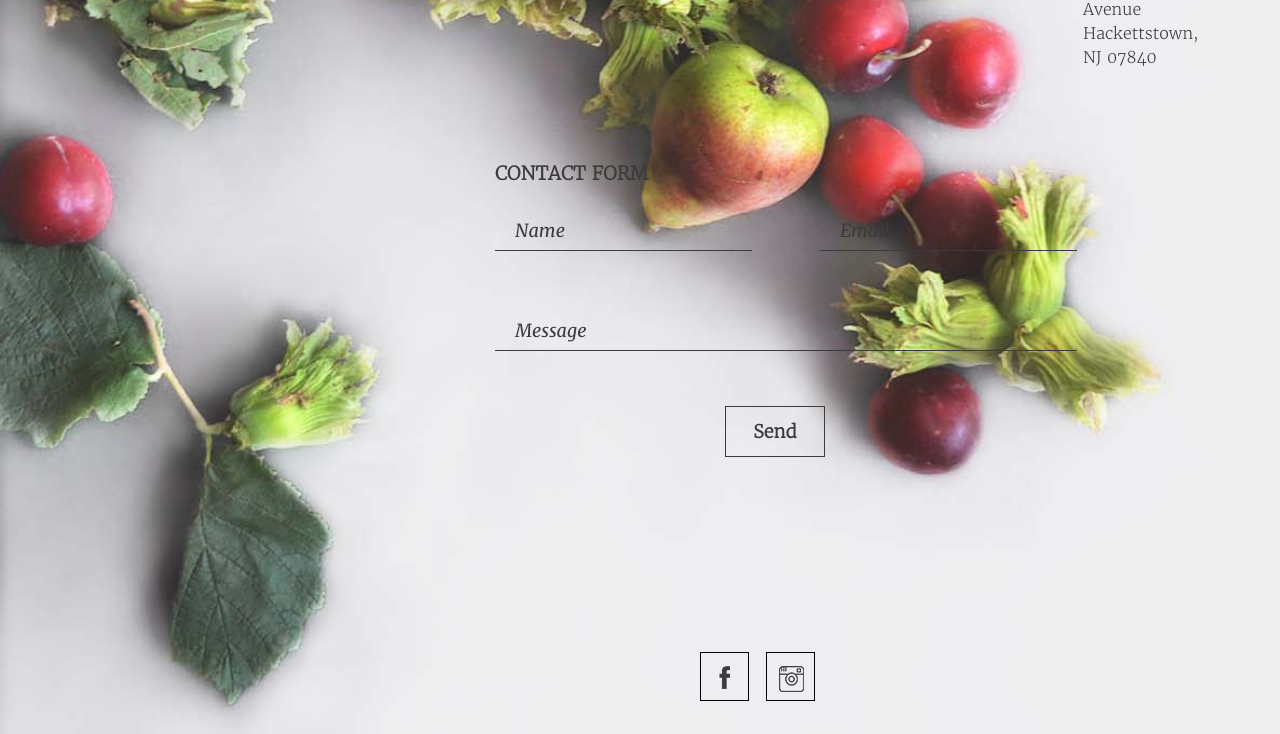
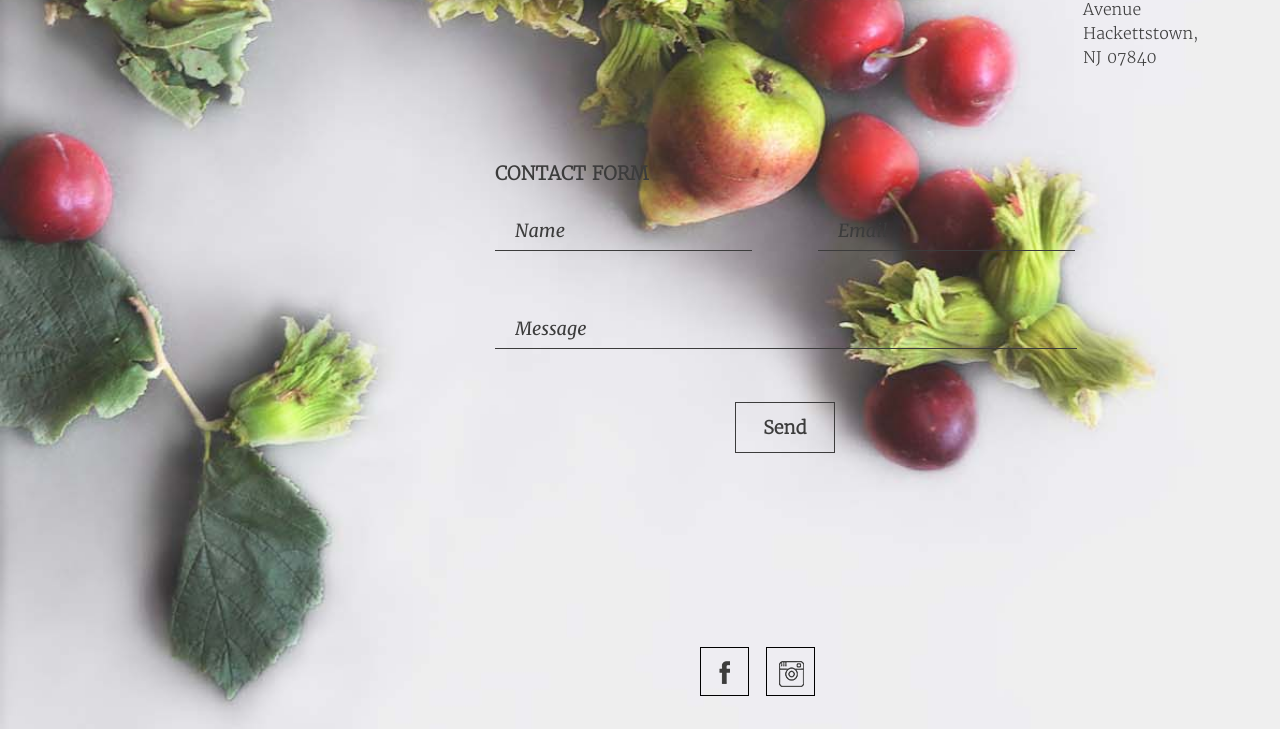
Before and after one commit to dmorenogogoleva/kviktory, a website: page src/index.html in a window 1280 px wide. Shown: the part 5174-5908 px from the top of the page. Drawn offline with nearby package versions, Linux system fonts and the light colour scheme; files that its build step writes are made by us from their sources.

Commit message:
updated footer-form styles

```diff
--- a/src/styles/components/_footer-form.scss
+++ b/src/styles/components/_footer-form.scss
@@ -1,10 +1,8 @@
 .footer-form {
-  max-width: 600px;
-  margin-left: auto;
-  margin-right: 230px;
-  margin-bottom: 195px;
+  margin-bottom: 194px;
     &__title {
       text-align: start;
+      margin-bottom: 30px;
     }
     & .contact {
       display: flex;
@@ -28,8 +26,11 @@
     &__block {
       display: flex;
       justify-content: space-between;
-      padding-top: 11px;
-      padding-bottom: 62px;
+      margin-bottom: 7px;
+    }
+    &__item {
+      margin-bottom: 53px;
+      display: block;
     }
     & .message {
       width: 560px;
@@ -44,7 +45,5 @@
       font-family: $font-family-primary;
       font-weight: 600;
       cursor: pointer;
-      margin-top: 55px;
-      margin-right: 22px;
     }
   }
```
